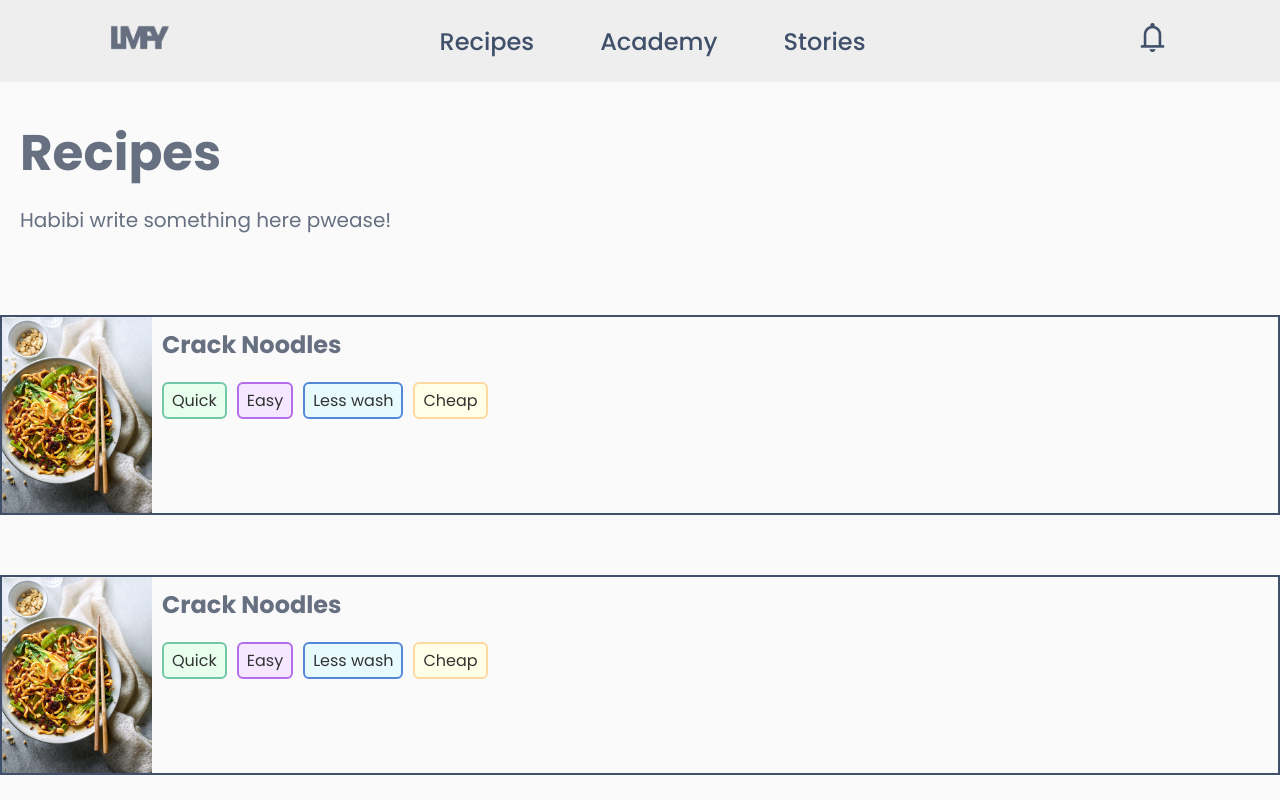
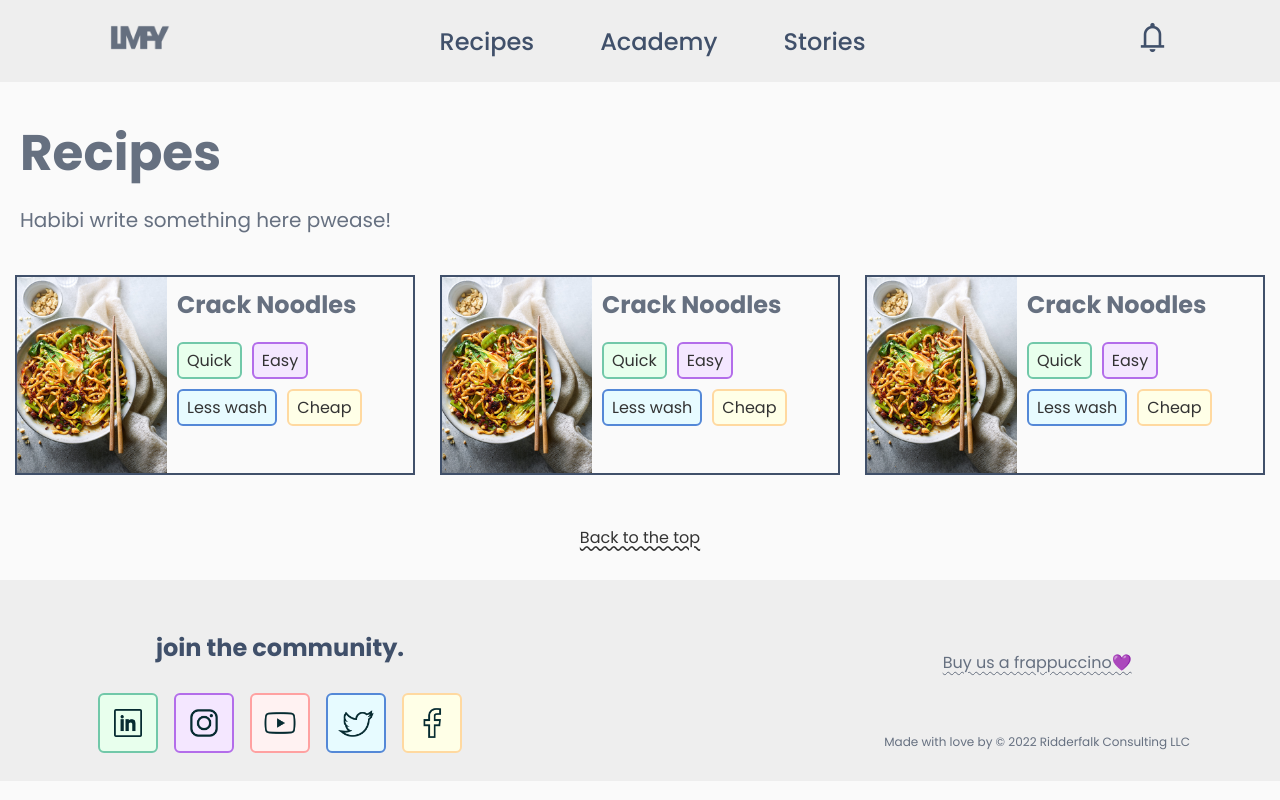
Before and after one commit to FredrikRidderfalk/let-me-feed-you, an Angular app: page /recipes in a window 1280 px wide. Shown: the top 800 px of the page. Built offline with nearby package versions, Linux system fonts and the light colour scheme.

Commit message:
add responsiveness to desktop

```diff
--- a/src/app/pages/recipes/recipes.component.sass
+++ b/src/app/pages/recipes/recipes.component.sass
@@ -1,5 +1,8 @@
 @use "../../abstracts" as *
 
+main
+    max-width: 1360px
+    margin-inline: auto
 .container__recipes-intro
     padding: rem(20)
 .title, .subtitle, .recipe-title
@@ -68,5 +71,15 @@
         background-color: rgba(0, 0, 0, 0.15)
         box-shadow: 1px 2px 4px rgba(0, 0, 0, 0.25)
 @media screen and (min-width: 768px)
+    .recipes
+        display: flex
+        justify-content: space-evenly
+        flex-wrap: wrap
+    .link
+        margin-inline: rem(10)
     .container__recipe
         border: 2px solid $lmfy-darkgray
+        max-width: 400px
+        margin-inline: auto
+        margin-block: rem(20)
+@media screen and (min-width: 900px)
```
